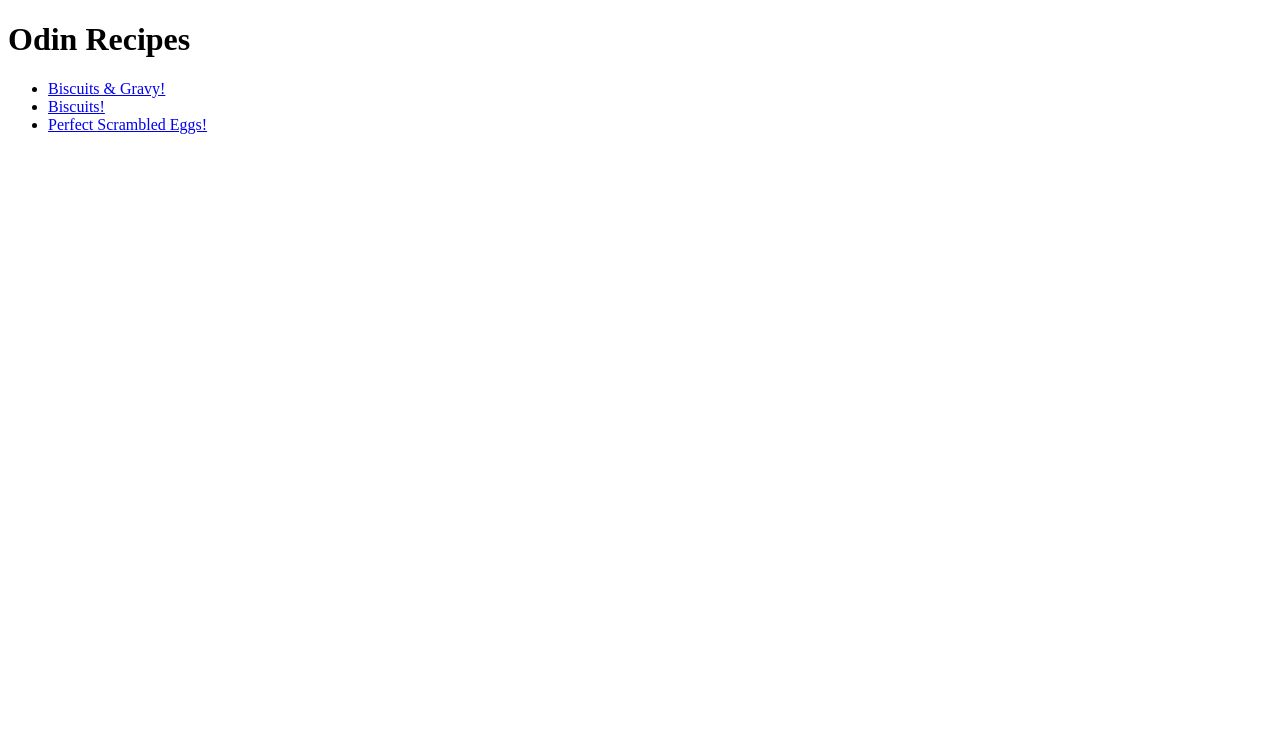
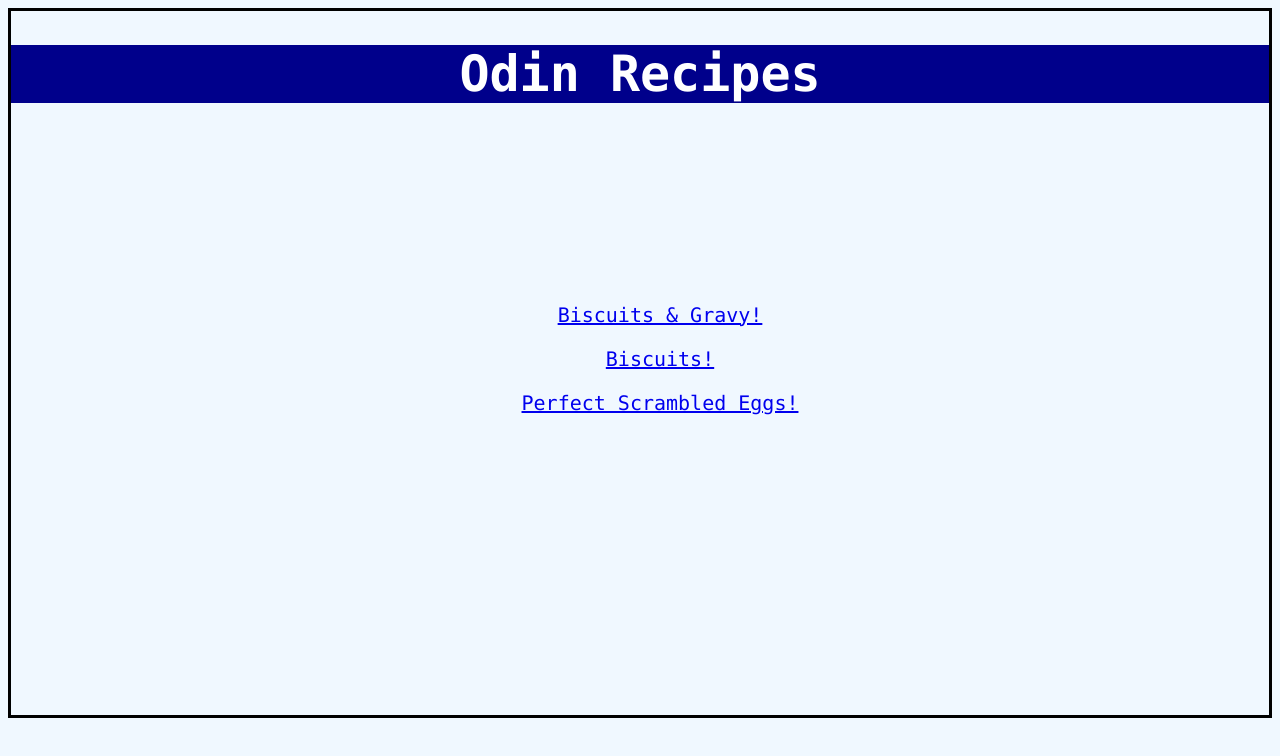
Before and after one commit to Entelliki/odin-recipes, a plain HTML site: page index.html in a window 1280 px wide. Drawn offline with Linux system fonts and the light colour scheme.

Commit message:
Practice adding CSS to home

```diff
--- /dev/null
+++ b/index.css
@@ -0,0 +1,34 @@
+* {
+    text-align: center;
+    font-family: Monaco, 'Lucida Console', 'Courier New'
+}
+
+body {
+    background-color: aliceblue;
+}
+
+.border {
+    border-style: solid;
+}
+h1 {
+    background-color: darkblue;
+    color: white;
+    font-size: 50px;
+}
+
+ul {
+    list-style: none;
+}
+
+li {
+    margin-bottom: 20px;
+    font-size: 20px;
+}
+
+.margin {
+    margin-bottom: 300px;
+}
+
+.margin-two {
+    margin-top: 200px;
+}
--- a/index.html
+++ b/index.html
@@ -3,13 +3,20 @@
     <head>
         <meta charset="UTF-8">
         <title>Recipes</title>
+        <link rel="stylesheet" href="index.css">
     </head>
     <body>
+        <div class="border">
         <h1>Odin Recipes</h1>
-        <ul>
-       <li> <a href="recipes/biscuits-and-gravy.html">Biscuits & Gravy! </a> </li>
-       <li> <a href="recipes/biscuits.html">Biscuits!</a></li>
-       <li> <a href="recipes/eggs.html">Perfect Scrambled Eggs!</a></li>
-        </ul>
+        <div class="link-list">
+            <ul>
+                 <li class="margin-two"> <a href="recipes/biscuits-and-gravy.html">Biscuits & Gravy! </a> </li>
+                <li> <a href="recipes/biscuits.html">Biscuits!</a></li>
+                 <li class="margin"> <a href="recipes/eggs.html">Perfect Scrambled Eggs!</a></li>
+            </ul>
+        </div>
+        </div>
+
+
     </body>
 </html>
```
